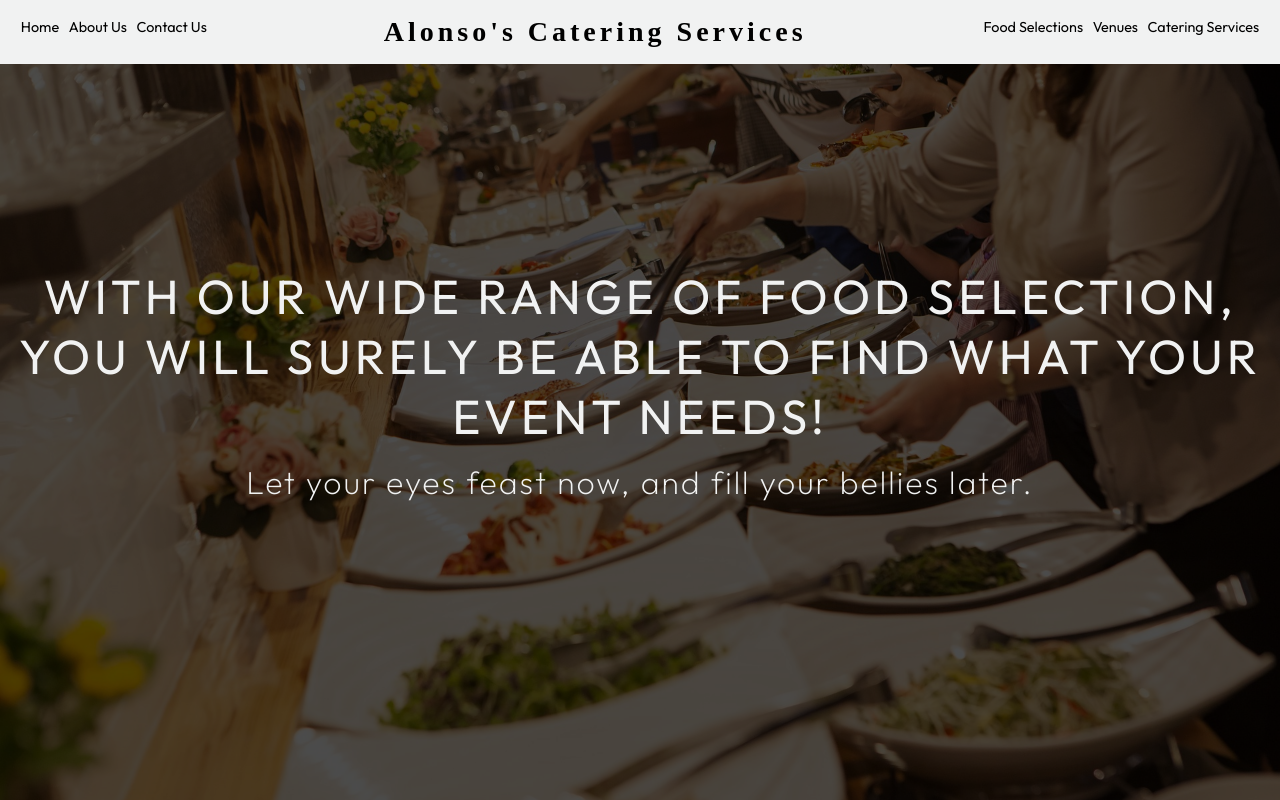
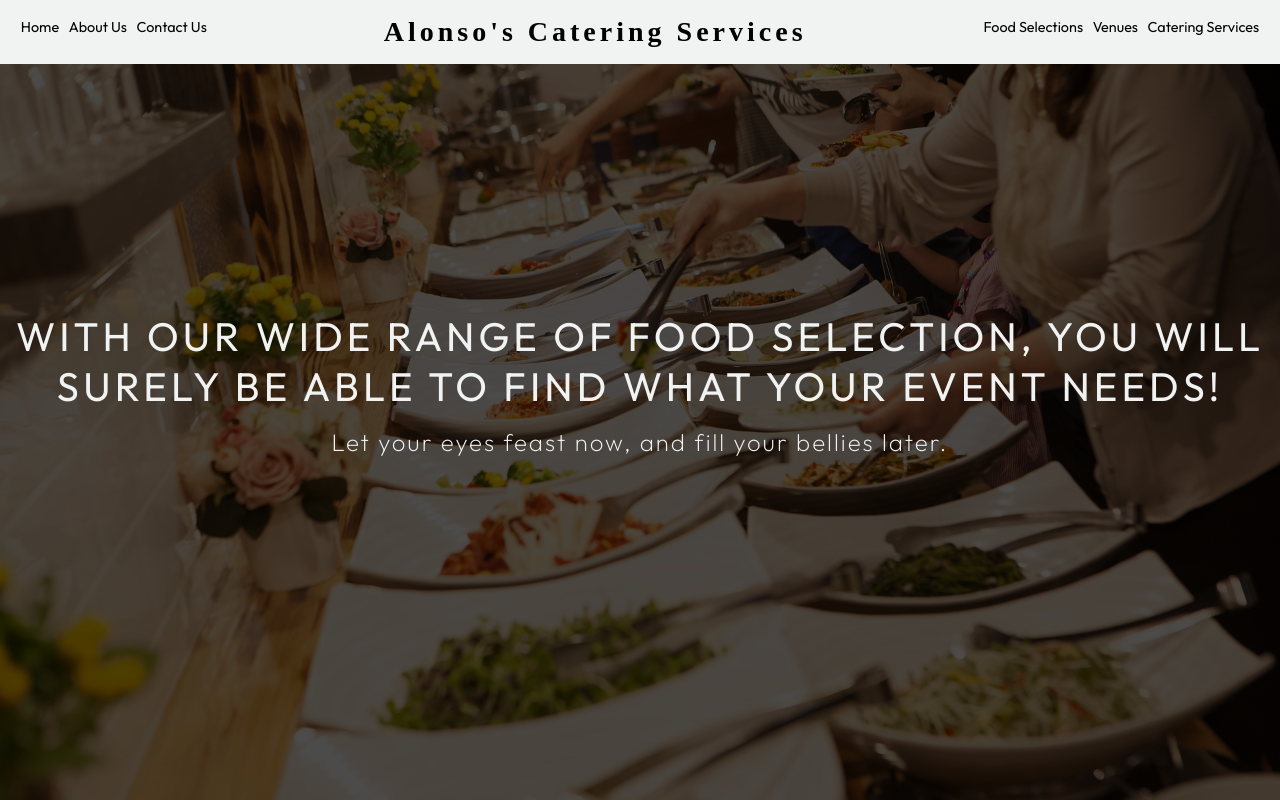
Before and after one commit to ninongmarvin/alonsocateringservices, a React (Create React App) app: page /food in a window 1280 px wide. Shown: the top 800 px of the page. Built offline with nearby package versions, Linux system fonts and the light colour scheme; the HTML template or start-up script is replaced by a standard one; a web font is replaced by a local one.

Commit message:
edit food

```diff
--- a/src/styles/Food.css
+++ b/src/styles/Food.css
@@ -69,7 +69,7 @@
 
 .food-containers h1{
   margin-bottom: 1rem;
-  font-size: 3rem;
+  font-size: 2.50rem;
   color: #F1F2F2;
   letter-spacing: 4px;
   text-transform: uppercase;
@@ -78,7 +78,7 @@
 
 .food-containers p{
   margin-bottom: 10rem;
-  font-size: 2rem;
+  font-size: 1.50rem;
   color: #F1F2F2;
   letter-spacing: 2px;
   font-weight: 200;
```
